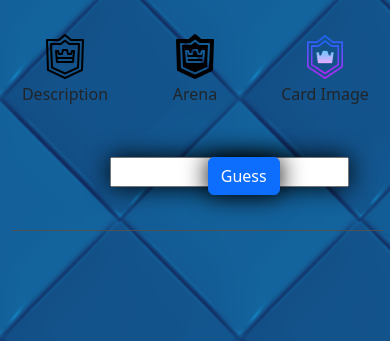
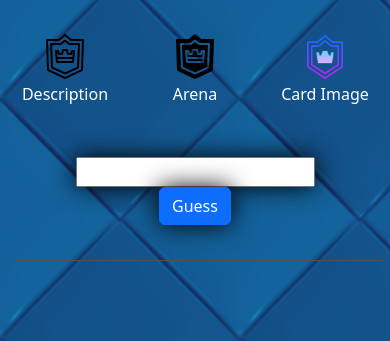
Before and after one commit to onyxwrld/CRDLE_BEAD, a website built with Vite: page index.html in a window 390 px wide. Shown: the part 503-844 px from the top of the page. Built offline with nearby package versions, Linux system fonts and the light colour scheme; no server answers.

Commit message:
aligment debug

```diff
--- a/index.html
+++ b/index.html
@@ -13,7 +13,7 @@
           <img src="./images/logo.png" id="logo" class="center">
         </div>
       </div>
-      <div class="row text-center">
+      <div id="help" class="row text-center">
         <div class="col-4">
           <img src="./images/helpicon1.png" id="descID">
           <p>Description</p>
@@ -28,15 +28,15 @@
         </div>
       </div>
       <div class="row text-center">
-        <div class="col-3">
+        <div class="col-sm-3">
         </div>
-        <div class="col-3">
+        <div class="col-md-3">
             <input type="text" id="inputID">
         </div>
-        <div class="col-3">
+        <div class="col-md-3">
           <button class="btn btn-primary" id="gombID">Guess</button>
         </div>
-        <div class="col-3">
+        <div class="col-sm-3">
         </div>
       </div>
       <div class="row">
--- a/src/style.css
+++ b/src/style.css
@@ -22,3 +22,7 @@ body{
 #theadID{
   visibility: collapse;
 }
+
+#help{
+  color: white;
+}
```
